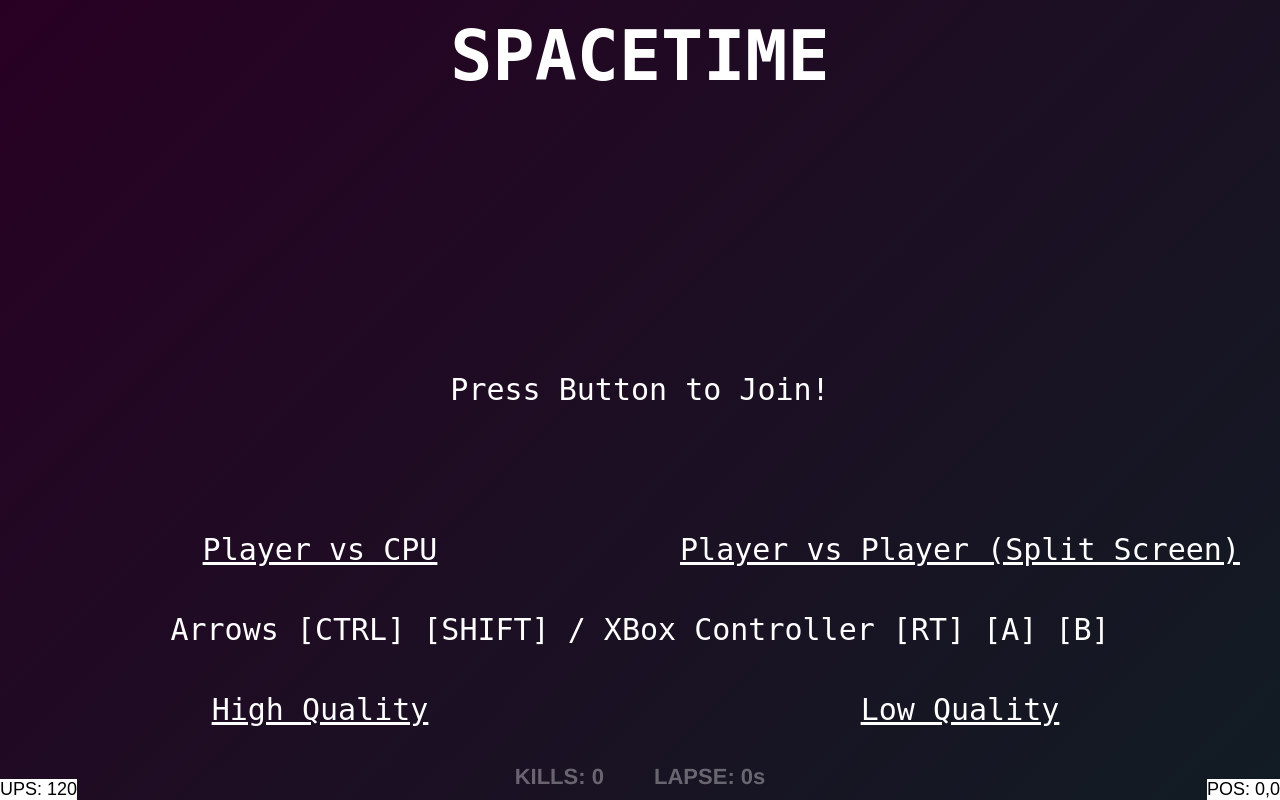
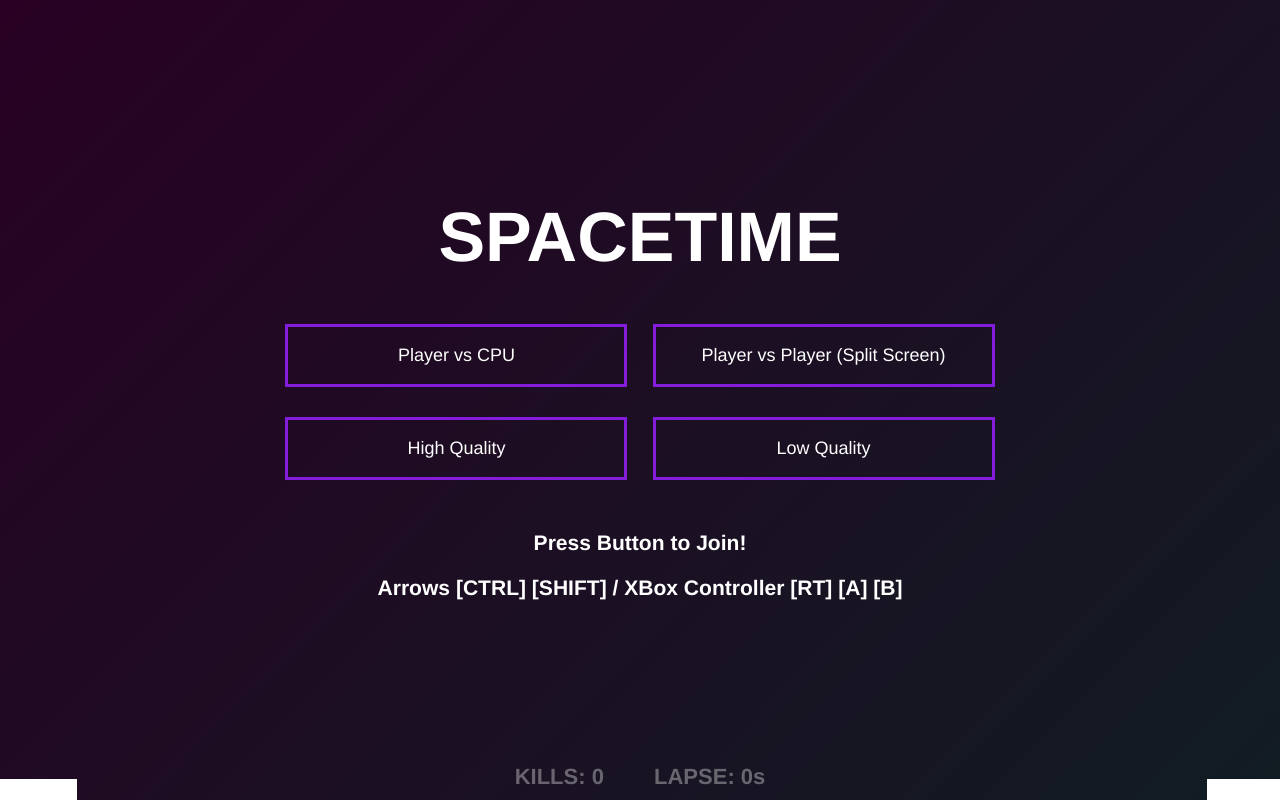
Before and after one commit to Petah/js13k2016, a PHP site: page / in a window 1280 px wide. Run offline with PHP 8.4, Linux system fonts and the light colour scheme.

Commit message:
Updated start menu

```diff
--- a/spacetime/src/index.php
+++ b/spacetime/src/index.php
@@ -23,15 +23,21 @@
     <g class="topLayer"></g>
     <g class="glitchLayer"></g>
 </svg>
-<svg id="svgStartNode">
-    <text x="50vw" y="10vh" id="title">SPACETIME</text>
-    <text x="50vw" y="50vh" id="startText">Press Button to Join!</text>
-    <text x="25vw" y="70vh" class="link" onclick="split = false; location = '?' + (split ? 'split' : 'cpu') + ',' + (low ? 'low' : 'high')">Player vs CPU</text>
-    <text x="75vw" y="70vh" class="link" onclick="split = true; location = '?' + (split ? 'split' : 'cpu') + ',' + (low ? 'low' : 'high')">Player vs Player (Split Screen)</text>
-    <text x="50vw" y="80vh">Arrows [CTRL] [SHIFT] / XBox Controller [RT] [A] [B]</text>
-    <text x="25vw" y="90vh" class="link" onclick="low = false; location = '?' + (split ? 'split' : 'cpu') + ',' + (low ? 'low' : 'high')">High Quality</text>
-    <text x="75vw" y="90vh" class="link" onclick="low = true; location = '?' + (split ? 'split' : 'cpu') + ',' + (low ? 'low' : 'high')">Low Quality</text>
-</svg>
+<div id="svgStartNode" class="absCenter">
+    <h1 id="title">SPACETIME</h1>
+    <div id="gameType">
+        <div class="link cpu" onclick="setGameState(false, low)">Player vs CPU</div>
+        <div class="link split" onclick="setGameState(true, low)">Player vs Player (Split Screen)</div>
+    </div>
+    <div id="gameQuality">
+        <div class="link high" onclick="setGameState(split, false)">High Quality</div>
+        <div class="link low" onclick="setGameState(split, true)">Low Quality</div>
+    </div>
+    <div id="helperText">
+        <h3>Press Button to Join!</h3>
+        <h3>Arrows [CTRL] [SHIFT] / XBox Controller [RT] [A] [B]</h3>
+    </div>
+</div>
 <svg id="svgDeadNode" style="display: none">
     <text x="50vw" y="50vh">YOU DIED!</text>
     <text x="50vw" y="55vh">Coding https://github.com/petah and https://github.com/reybenher</text>
--- a/spacetime/src/script.js
+++ b/spacetime/src/script.js
@@ -17,6 +17,26 @@ split = location.search.indexOf('split') !== -1;
 timeElapsed = 0;
 timeElapsedID = false;
 zoom = 2;
+
+setGameState = (s, l) => {
+    split = s;
+    low = l;
+    location = '?' + (split ? 'split' : 'cpu') + ',' + (low ? 'low' : 'high');
+};
+
+updateLinkClass = (c, a) => {
+    els = document.getElementsByClassName(c);
+    for (var i = 0; i < els.length; i++) {
+        els[i].className += a;
+    }
+};
+
+updateButtons = () => {
+    c = location.search.substr(1).split(',');
+    for(var i = 0; i < c.length; ++i) {
+        updateLinkClass(c[i], ' active');
+    }
+};
 
 updateTimeElapsed = () => {
     timeElapsedID = setInterval(() => {
@@ -468,4 +488,5 @@ main = (init) => {
 };
 
 stateStartInit();
+updateButtons();
 main();
--- a/spacetime/src/style.css
+++ b/spacetime/src/style.css
@@ -7,6 +7,7 @@ body {
     font-size: 18px;
     height: 100vh;
     width: 100vw;
+    color: #fff;
 }
 
 svg {
@@ -16,6 +17,14 @@ svg {
     top: 0;
     left: 0;
     shape-rendering: optimizeSpeed;
+}
+
+.absCenter {
+    position: absolute;
+    margin: auto;
+    left: 0; right: 0;
+    top: 0; bottom: 0;
+    text-align: center;
 }
 
 svg text.absCenter {
@@ -43,11 +52,6 @@ svg text.absCenter {
     fill: white;
     font-family: monospace;
     font-size: 30px;
-}
-
-#svgStartNode .link {
-    text-decoration: underline;
-    cursor: pointer;
 }
 
 #svgStartNode #title {
@@ -118,3 +122,20 @@ svg text.absCenter {
 
 #hudLayerBottom{top:auto;bottom:10px;text-align:center;font-weight:bold;color: #fff;font-size: 22px;opacity:0.35;}
 #hudLayerBottom>div{display:inline-block;margin:0 1em;}
+
+#svgStartNode{height:500px}
+.link {
+    border: 3px solid #841cdc;
+    display: inline-block;
+    width: 300px;
+    padding: 1em;
+    margin: 0 10px 30px;
+    cursor: pointer;
+}
+.link:hover {
+    border-color: #ac5eef;
+}
+
+.link.active {
+    background-color: rgba(138, 28, 220, 0.15);
+}
```
